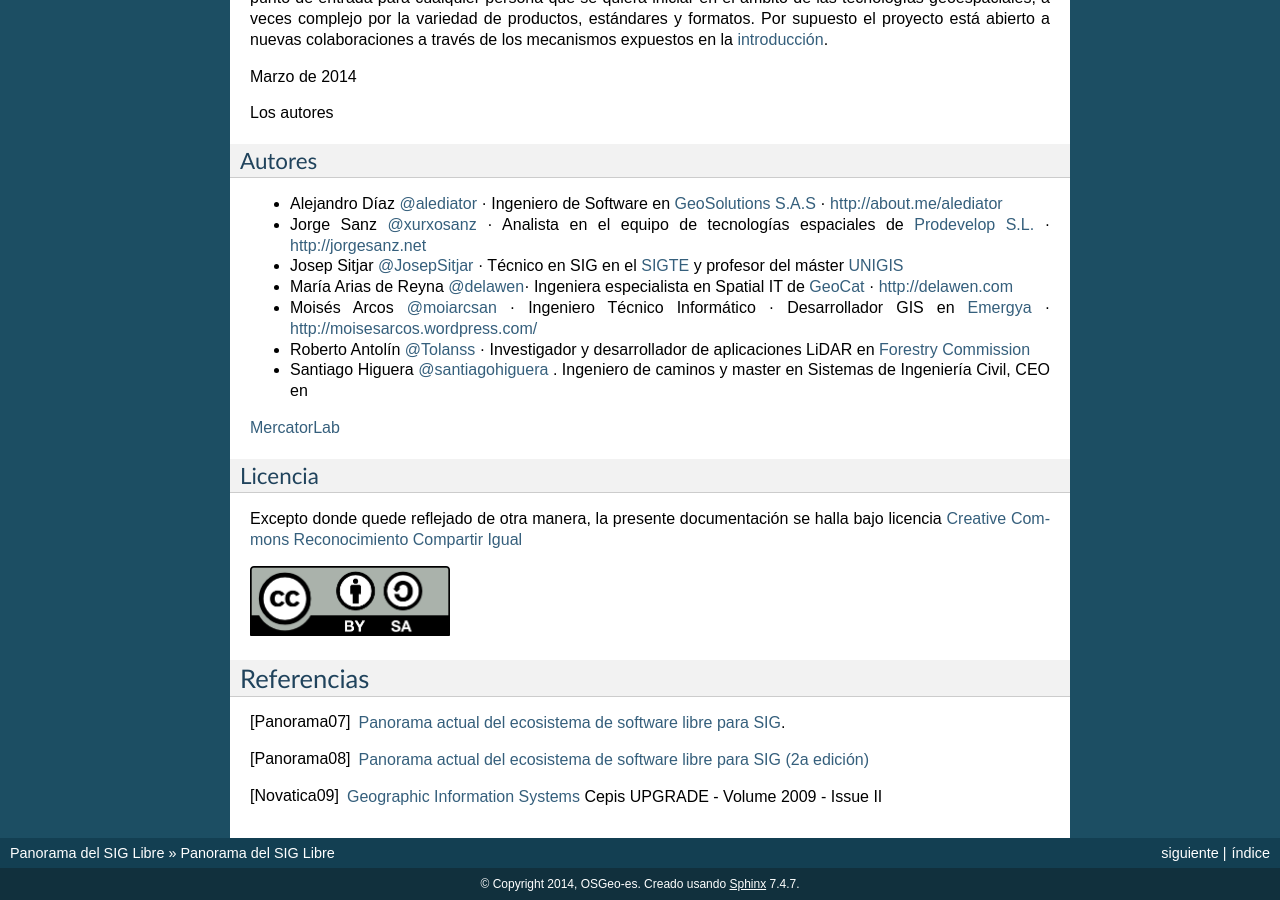
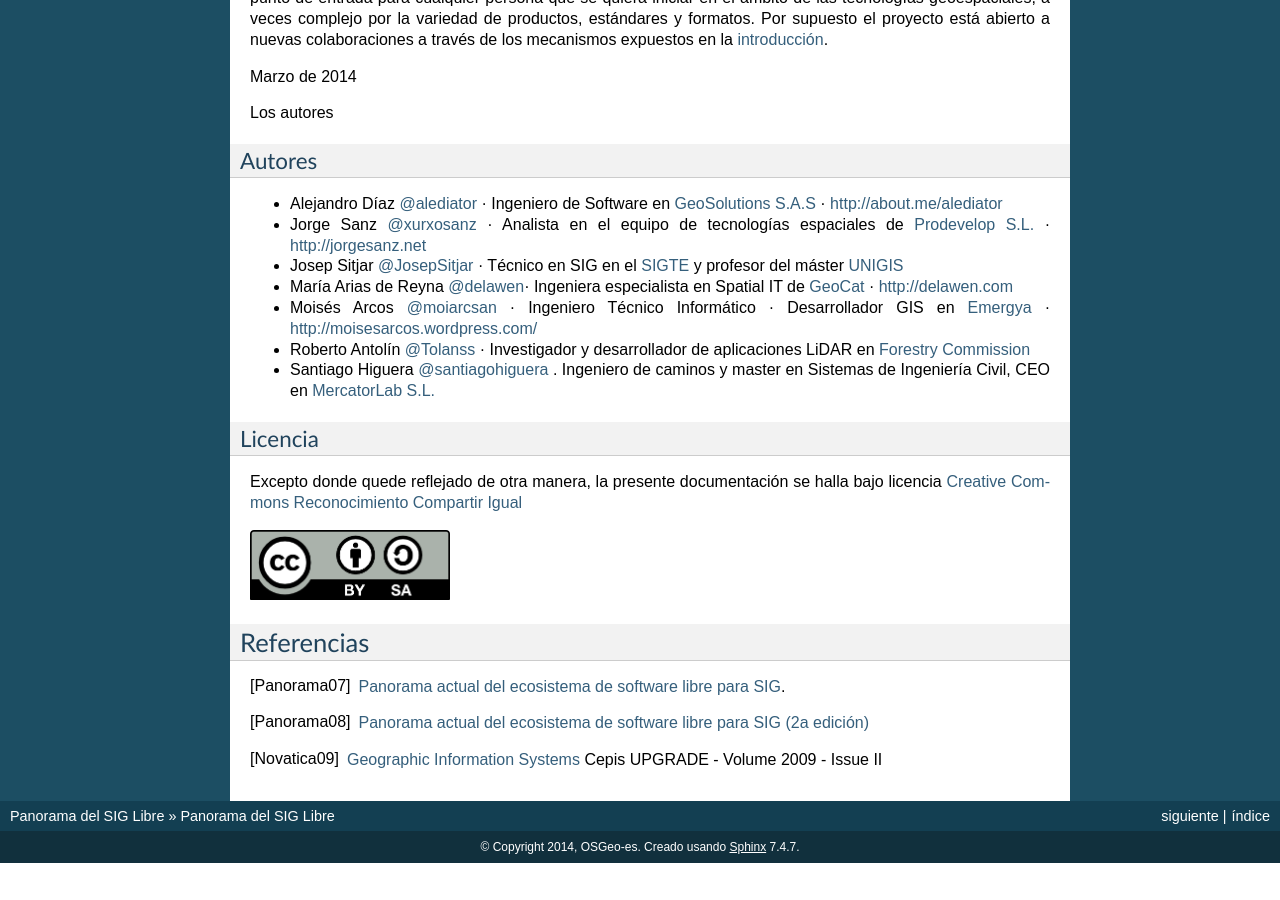
Before and after one commit to OSGeo-ES/panorama-siglibre8, a Sphinx documentation site: the page built from source/index.rst, in a window 1280 px wide and 900 px high, scrolled down 885 px. Built offline with Sphinx 7.4.7, drawn with Linux system fonts in a browser that asks for light colours; after the commit the page ends 1748 px from its top, so only the background shows below that.

```diff
--- a/source/index.rst
+++ b/source/index.rst
@@ -64,8 +64,7 @@ Autores
 * |delawen|· Ingeniera especialista en Spatial IT de `GeoCat <http://www.geocat.net/>`_ · http://delawen.com
 * |moiarcsan| · Ingeniero Técnico Informático · Desarrollador GIS en `Emergya <http://www.emergya.es/>`_ · http://moisesarcos.wordpress.com/
 * |rantolin| · Investigador y desarrollador de aplicaciones LiDAR en `Forestry Commission <http://www.forestry.gov.uk/>`_
-* |shiguera| . Ingeniero de caminos y master en Sistemas de Ingeniería Civil, CEO en
-`MercatorLab <http://mercatorlab.com>`_
+* |shiguera| . Ingeniero de caminos y master en Sistemas de Ingeniería Civil, CEO en `MercatorLab S.L. <http://mercatorlab.com>`_
 
 
 
```
